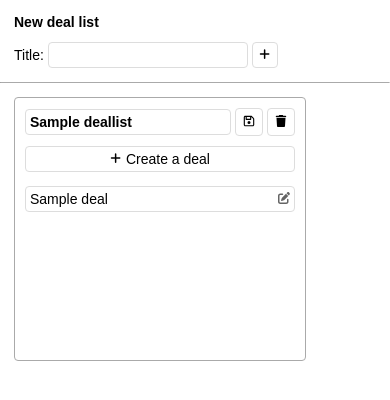
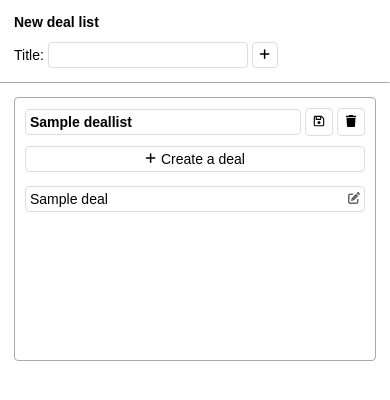
Before and after one commit to yenisei-labs/yenisei-crm, a Django app: page /deals/ in a window 390 px wide. Shown: the part 52-452 px from the top of the page. Run offline with Django 4.2, Linux system fonts and the light colour scheme; a user stored in the database is signed in; tables that the repository leaves empty hold one stand-in row (values such as "Sample post").

Commit message:
CSS tweaks for mobile devices

```diff
--- a/crm/static/crm/css/deals.css
+++ b/crm/static/crm/css/deals.css
@@ -38,6 +38,7 @@ hr {
     display: flex;
     gap: 10px;
     margin: 1em;
+    flex-wrap: wrap;
 }
 
 .deal-list {
@@ -144,3 +145,12 @@ hr {
 .ghost-deal .edit {
     display: none;
 }
+
+@media screen and (max-width: 500px) {
+    .deal-list {
+        width: 100%;
+    }
+    .deal-list .title input {
+        flex-grow: 1;
+    }
+}
```
Also changed, not shown: crm/static/crm/css/forms.css (+7 -0 lines).
